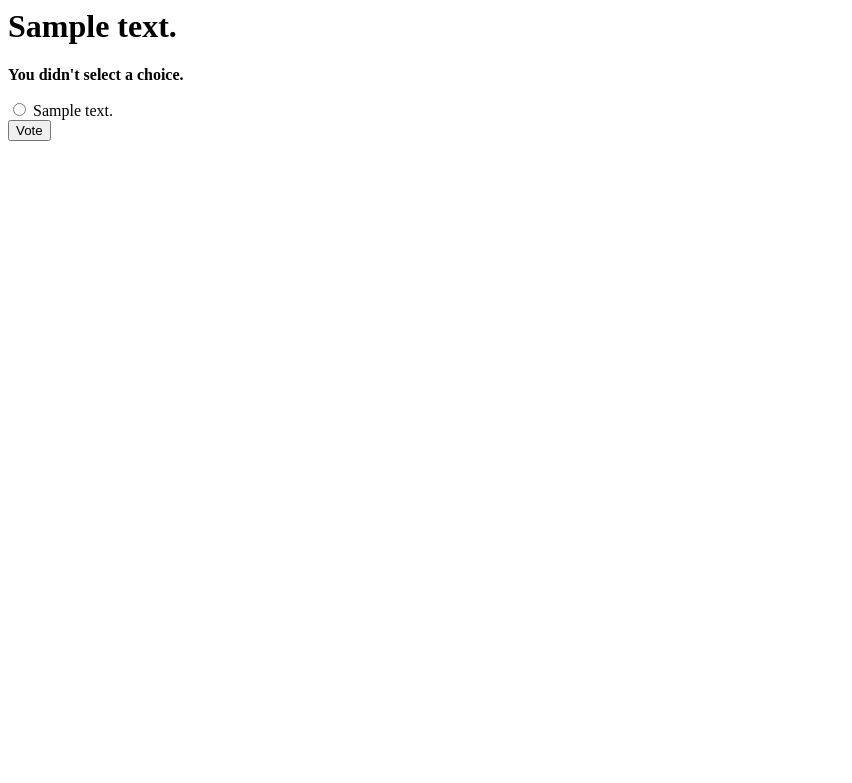
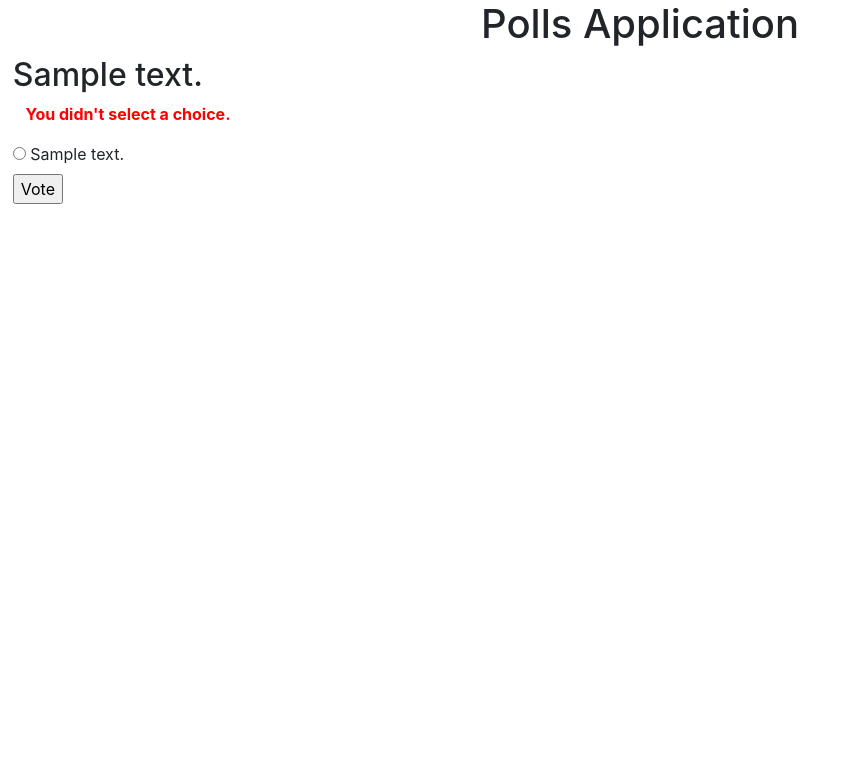
Before and after one commit to Katnopic/djangodemo1, a Django app: page /polls/1/vote/ in a window 1280 px wide. Shown: the top 783 px of the page, without its empty margins (0-852 px from the left). Run offline with Django 3.2, Linux system fonts and the light colour scheme; tables that the repository leaves empty hold one stand-in row (values such as "Sample post"); some libraries are stand-ins or nearby versions.

Commit message:
added basic bootstrap; before adding base.html

```diff
--- a/mysite/polls/static/polls/style.css
+++ b/mysite/polls/static/polls/style.css
@@ -1,6 +1,10 @@
-li a {
-    color: green;
+h1 {
+    text-align: center;
 }
-body {
-    background: white url("images/begyoshi.jpg") no-repeat;
+#error_message{
+    color:red;
+    margin-left:1%;
 }
+.page{
+    margin-left:1%;
+}
--- a/mysite/polls/templates/polls/detail.html
+++ b/mysite/polls/templates/polls/detail.html
@@ -1,12 +1,23 @@
-<h1>{{ question.question_text }}</h1>
+{% load static %}
 
-{% if error_message %}<p><strong>{{ error_message }}</strong></p>{% endif %}
+<link rel="stylesheet" type="text/css" href="{% static 'polls/style.css' %}">
+<link rel="stylesheet" href="https://stackpath.bootstrapcdn.com/bootstrap/4.2.1/css/bootstrap.min.css" integrity="sha384-GJzZqFGwb1QTTN6wy59ffF1BuGJpLSa9DkKMp0DgiMDm4iYMj70gZWKYbI706tWS" crossorigin="anonymous">
+
+<h1>Polls Application</h1>
+<div class="page">
+    <h2>{{ question.question_text }}</h2>
+
+    {% if error_message %}<p id="error_message"><strong>{{ error_message }}</strong></p>{% endif %}
+
 
     <form action="{% url 'polls:vote' question.id %}" method="post">
     {% csrf_token %}
     {% for choice in question.choice_set.all %}
+        <div class="radio">
             <input type="radio" name="choice" id="choice{{ forloop.counter }}" value="{{ choice.id }}">
             <label for="choice{{ forloop.counter }}">{{ choice.choice_text }}</label><br>
+        </div>
     {% endfor %}
     <input type="submit" value="Vote">
-</form>
+    </form >
+</div>
```
Also changed, not shown: mysite/polls/templates/polls/index.html (+10 -6 lines), mysite/polls/templates/polls/results.html (+15 -7 lines). Lines whose indentation alone changed are shown as unchanged.
